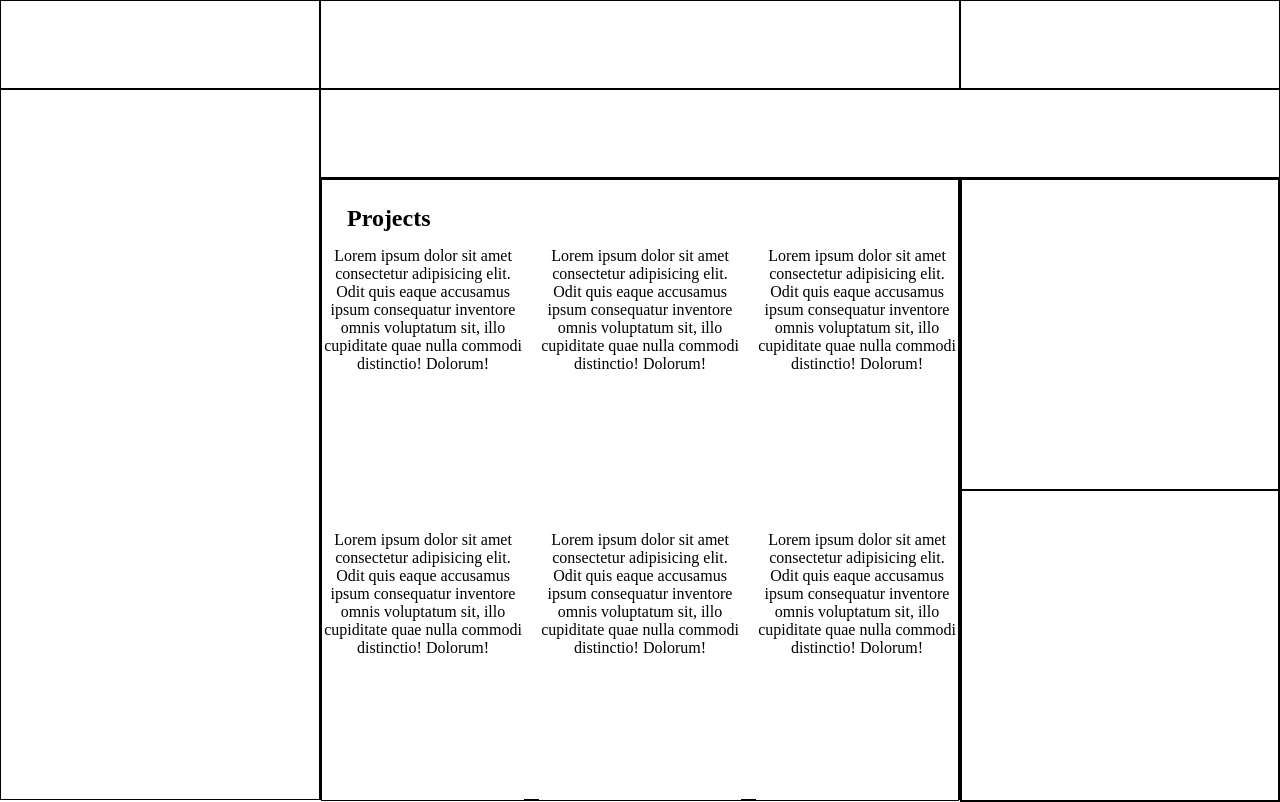
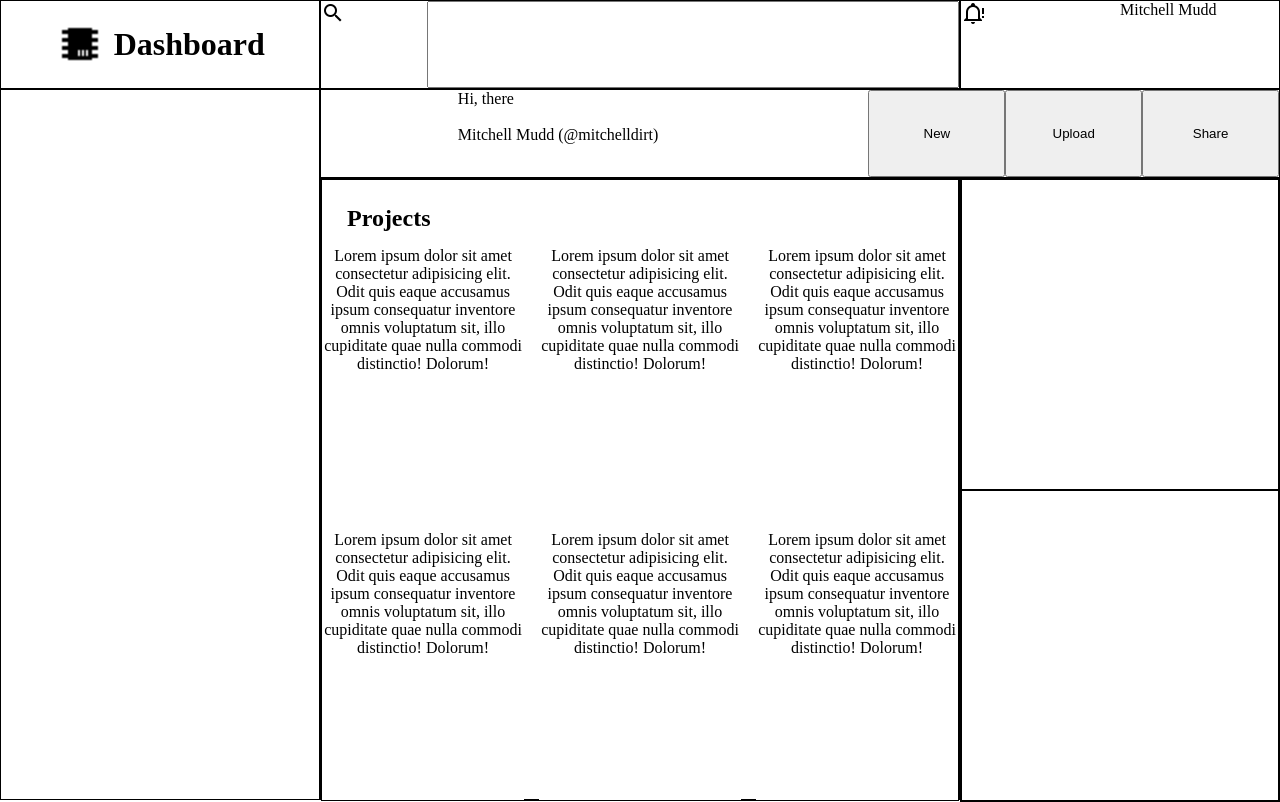
Before and after one commit to mitchelldirt/admin-dashboard, a plain HTML site: page index.html in a window 1280 px wide. Drawn offline with Linux system fonts and the light colour scheme.

Commit message:
Started roughly laying everything out to make progress then polish later.

```diff
--- a/index.html
+++ b/index.html
@@ -12,19 +12,31 @@
 <body>
     <main class="mainContainer">
 
-        <section class="logo">
-
+        <section class="logoContainer">
+            <img class="logo" src="./chip.png" alt="circuit board icon">
+            <h1>Dashboard</h1>
         </section>
         <section class=search>
-
+            <img src="./magnify.png" alt="Magnifying glass logo">
+            <input type="search" name="" id="">
         </section>
 
         <section class="profileInfo">
-
+            <img src="./bell-alert-outline.png" alt="">
+            <div class="profilePictureCircle"></div>
+            <p>Mitchell Mudd</p>
         </section>
 
         <section class="lowerHeader">
-
+            <div class="profilePictureCircle"></div>
+            <div>
+                <p>Hi, there</p>
+                <br>
+                <p>Mitchell Mudd (@mitchelldirt)</p>
+            </div>
+            <button>New</button>
+            <button>Upload</button>
+            <button>Share</button>
         </section>
 
         <section class="sidebar">
--- a/style.css
+++ b/style.css
@@ -18,11 +18,12 @@ main {
   grid-template-rows: 1fr 1fr 7fr;
 }
 
-.logo {
+.logoContainer {
   grid-row: 1 / 2;
   grid-column: 1 / 2;
   display: grid;
   grid-template-columns: 1fr 2fr;
+  gap: 10px;
 }
 
 .search {
@@ -94,3 +95,16 @@ main {
   grid-template-rows: 1fr 1fr;
   height: 100%;
 }
+
+.logo {
+  width: 3rem;
+  height: 3rem;
+  justify-self: right;
+  align-self: center;
+}
+
+.logo + h1 {
+  font-size: 2rem;
+  justify-self: start;
+  align-self: center;
+}
```
Also changed, not shown: bell-alert-outline.png (added), chip.png (added), magnify.png (added).
